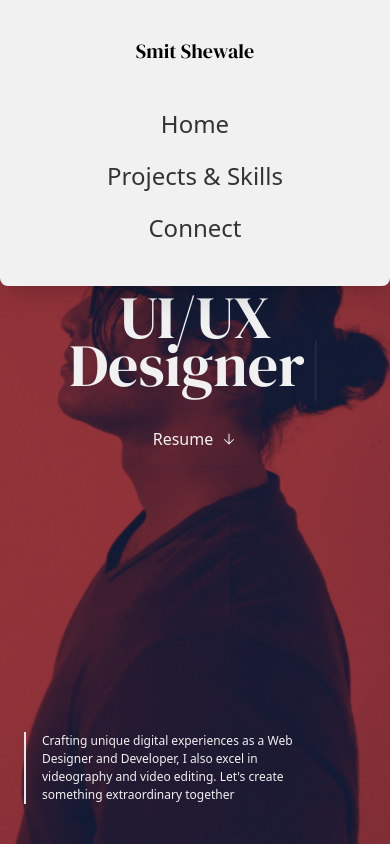
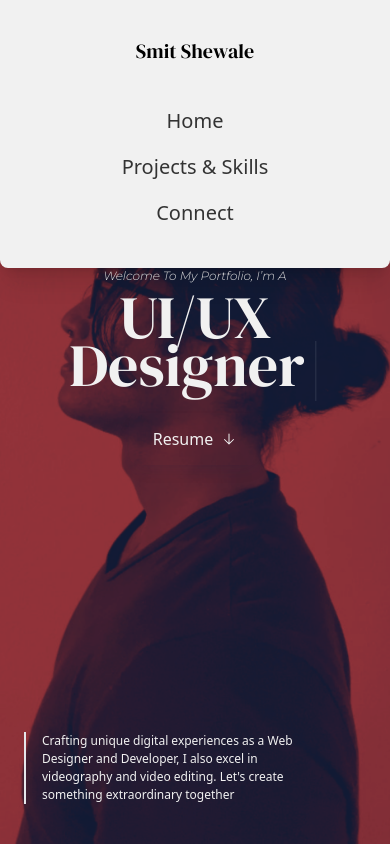
Before and after one commit to smit2308/portfolioWebsite, a React (Vite) app: page / in a window 390 px wide. Both pictures are taken after a click on the button 352 px from the left and 30 px from the top of the page. Shown: the top 844 px of the page. Built offline with nearby package versions, Linux system fonts and the light colour scheme.

Commit message:
Update Nav.jsx

```diff
--- a/src/components/Nav.jsx
+++ b/src/components/Nav.jsx
@@ -65,7 +65,7 @@ const toggleMenu = () => {
                 <li key={item.label} className='w-full text-center '>
                   <a
                     href={item.path}
-                    className=' font-monsterrat leading-normal text-xl  text-secondary '
+                    className=' font-monsterrat leading-normal text-lg  text-secondary '
                     onClick={toggleMenu}
                   >
                     {item.label}
```
